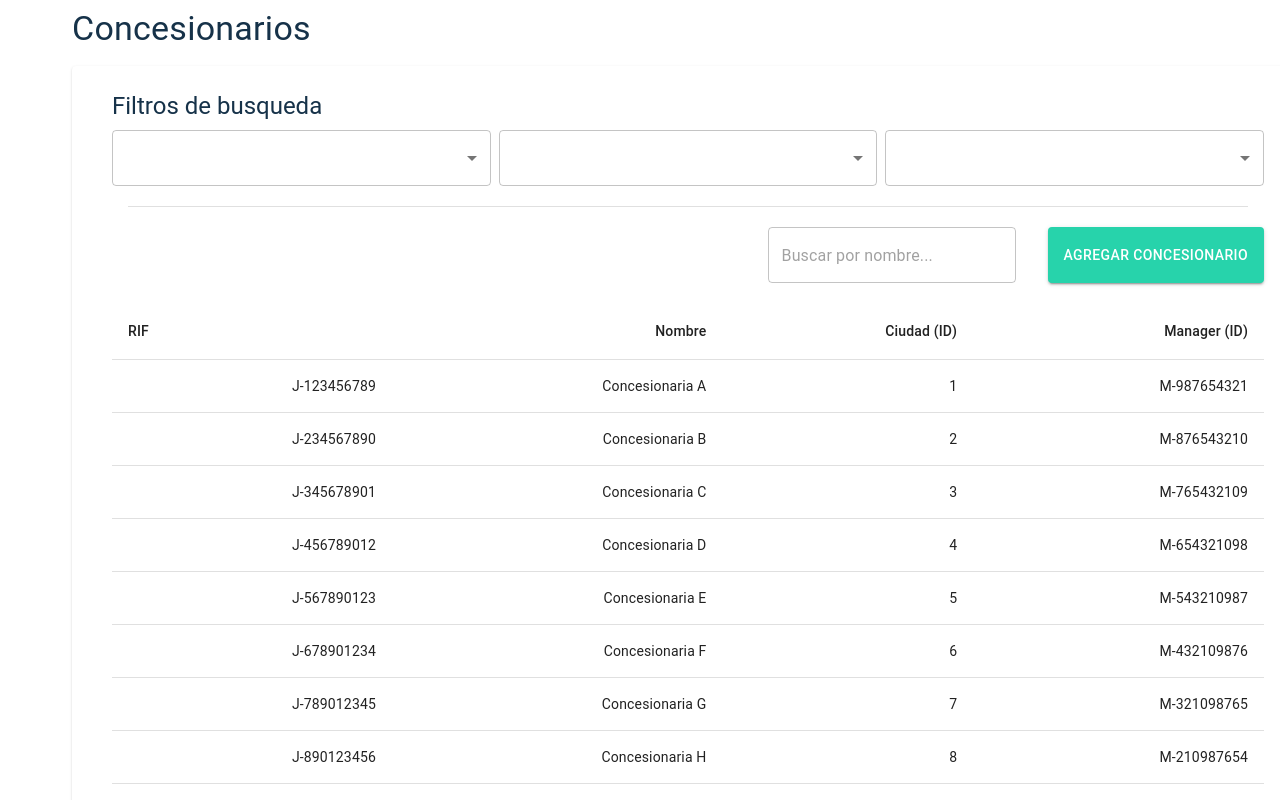
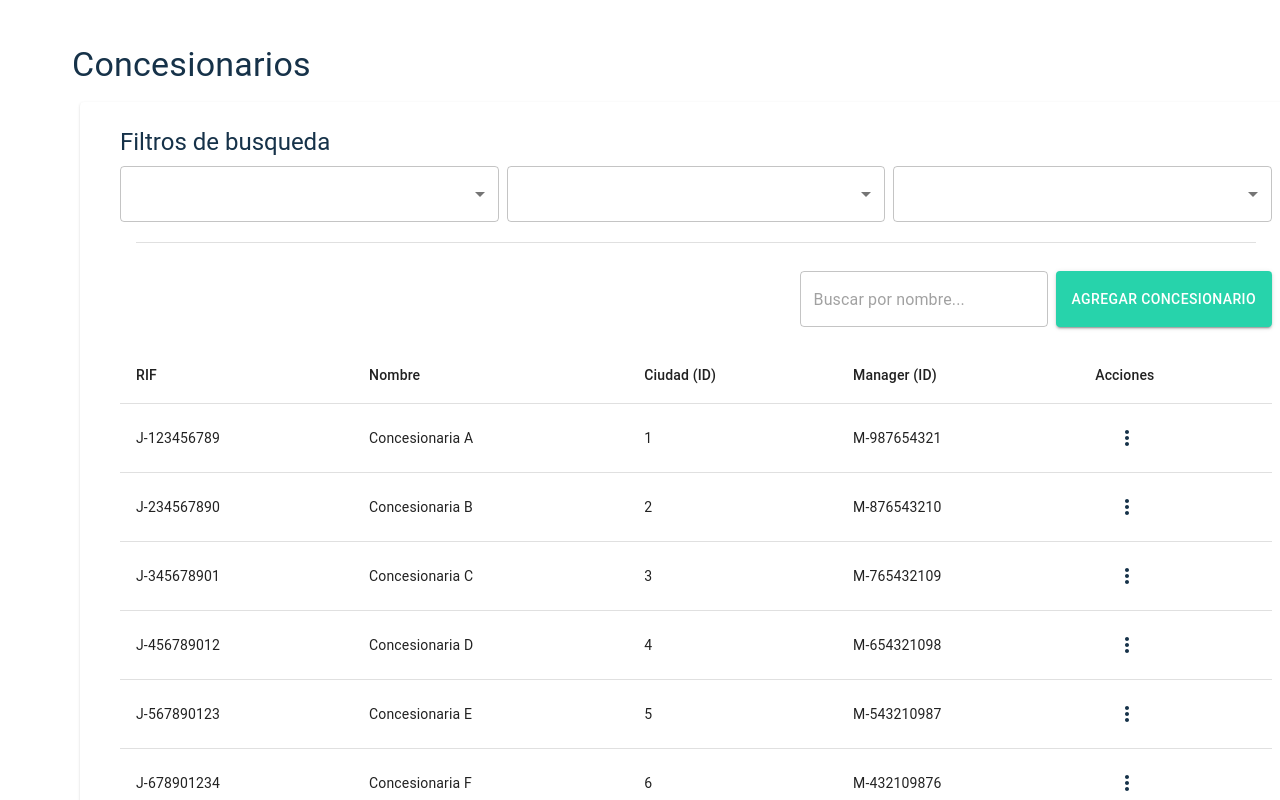
Before and after one commit to Paulaforero/ty-frontend-admin, a Next.js app: page /dealerships in a window 1280 px wide. Shown: the top 800 px of the page. Built offline with nearby package versions, Linux system fonts and the light colour scheme.

Commit message:
feat: created dealerships page and table

```diff
--- a/app/(private)/dealerships/page.jsx
+++ b/app/(private)/dealerships/page.jsx
@@ -17,37 +17,50 @@ import {
   TableBody,
   TablePagination,
   TableFooter,
+  TableContainer,
 } from '@mui/material'
 import { dealerships } from '../../../mock/dealerships'
 import { useState } from 'react'
+import { MoreVertOutlined } from '@mui/icons-material'
+import IconMenu from '@/components/menu'
 
 export default function DealershipsPage() {
-
-  const [rowsPerPage, setRowsPerPage] = useState(8)
+  const [rowsPerPage, setRowsPerPage] = useState(10)
   const [page, setPage] = useState(0)
 
   const incrementPage = () => setPage(page => page + 1)
 
   return (
+    <Box component="main" className="w-full h-full pt-9">
       <Container
-      component="main"
-      className="flex flex-col justify-center items-center w-full h-full"
+        component="container"
+        className="flex flex-col justify-center items-center w-full mb-5"
       >
         <Box component="header" className="pb-4 w-full">
-        <Typography variant="h4" component="h2" className="text-left" color='secondary'>
+          <Typography
+            variant="h4"
+            component="h2"
+            className="text-left"
+            color="secondary"
+          >
             Concesionarios
           </Typography>
         </Box>
 
         <Card
           variant="elevation"
-        className="flex flex-col gap-5 px-10 py-6 w-full"
+          className="flex flex-col gap-5 px-10 py-6 w-full h-full mx-2 mb-10"
         >
           <Box component="section">
-          <Typography variant="h5" component="h3" className='pb-2' color='secondary'>
+            <Typography
+              variant="h5"
+              component="h3"
+              className="pb-2"
+              color="secondary"
+            >
               Filtros de busqueda
             </Typography>
-          <Stack direction="row" spacing={1} className="">
+            <Stack direction="row" spacing={1}>
               <Select className="flex-grow" />
               <Select className="flex-grow" />
               <Select className="flex-grow" />
@@ -58,7 +71,7 @@ export default function DealershipsPage() {
 
           <Box
             component="section"
-          className="flex flex-nowrap gap-2 md:gap-8 justify-end"
+            className="flex flex-nowrap gap-2 justify-end mt-2"
           >
             <TextField
               variant="outlined"
@@ -69,14 +82,15 @@ export default function DealershipsPage() {
             </Button>
           </Box>
 
-        <Box component="section">
+          <TableContainer>
             <Table>
               <TableHead>
                 <TableRow>
-                <TableCell>RIF</TableCell>
-                <TableCell align="right">Nombre</TableCell>
-                <TableCell align="right">Ciudad (ID)</TableCell>
-                <TableCell align="right">Manager (ID)</TableCell>
+                  <TableCell align="left">RIF</TableCell>
+                  <TableCell align="left">Nombre</TableCell>
+                  <TableCell align="left">Ciudad (ID)</TableCell>
+                  <TableCell align="left">Manager (ID)</TableCell>
+                  <TableCell align="left">Acciones</TableCell>
                 </TableRow>
               </TableHead>
               <TableBody>
@@ -88,26 +102,29 @@ export default function DealershipsPage() {
                   : dealerships
                 ).map(dealership => (
                   <TableRow key={dealership.rif}>
-                  <TableCell align="right">{dealership.rif}</TableCell>
-                  <TableCell align="right">{dealership.name}</TableCell>
-                  <TableCell align="right">{dealership.city_id}</TableCell>
-                  <TableCell align="right">{dealership.manager_id}</TableCell>
+                    <TableCell align="left">{dealership.rif}</TableCell>
+                    <TableCell align="left">{dealership.name}</TableCell>
+                    <TableCell align="left">{dealership.city_id}</TableCell>
+                    <TableCell align="left">
+                      {dealership.manager_id}
+                    </TableCell>
+                    <TableCell align="left">
+                      <IconMenu />
+                    </TableCell>
                   </TableRow>
                 ))}
               </TableBody>
-            <TableFooter>
-              <TableRow>
+            </Table>
+          </TableContainer>
           <TablePagination
+            component="div"
             rowsPerPage={rowsPerPage}
             count={dealerships.length}
             page={0}
             onPageChange={setPage}
           />
-              </TableRow>
-            </TableFooter>
-          </Table>
-        </Box>
         </Card>
       </Container>
+    </Box>
   )
 }
```
Lines whose indentation alone changed are shown as unchanged.
